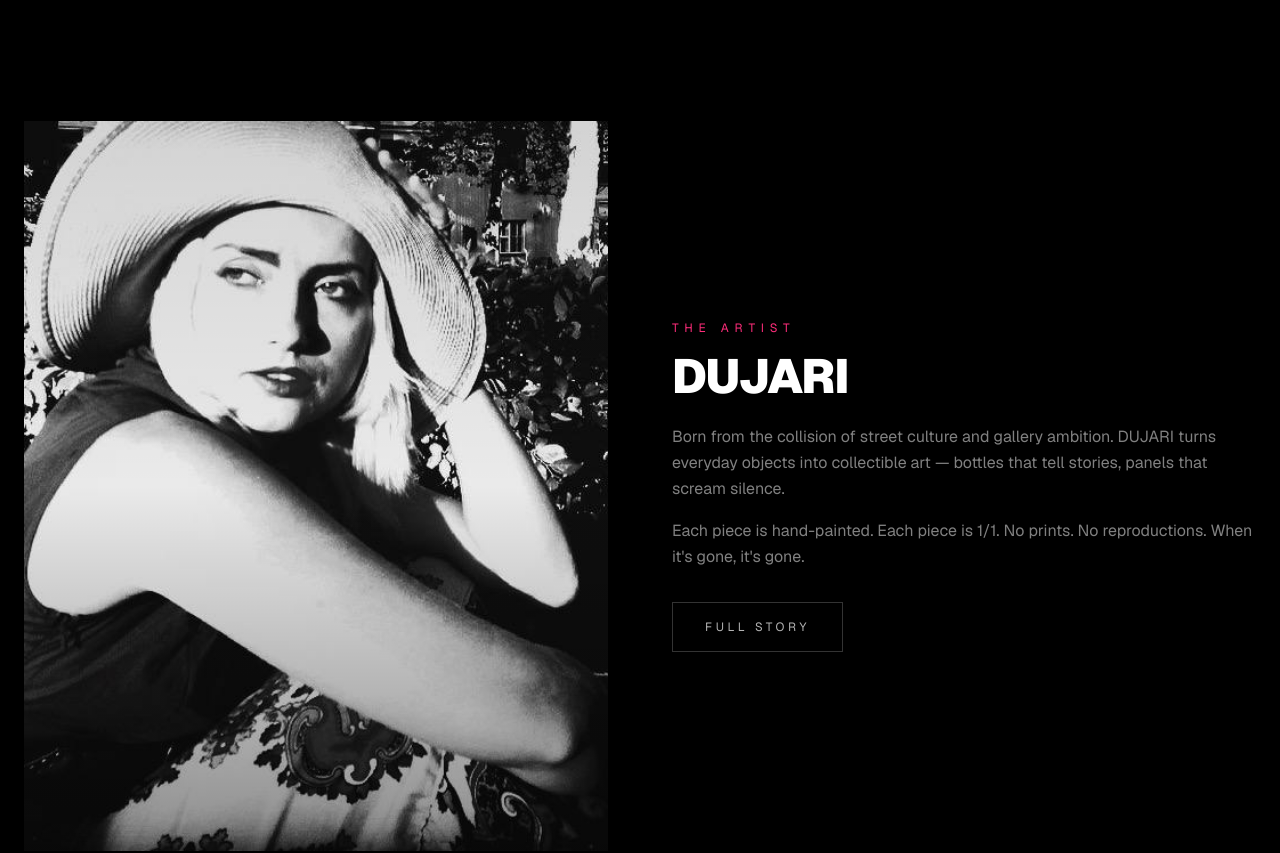
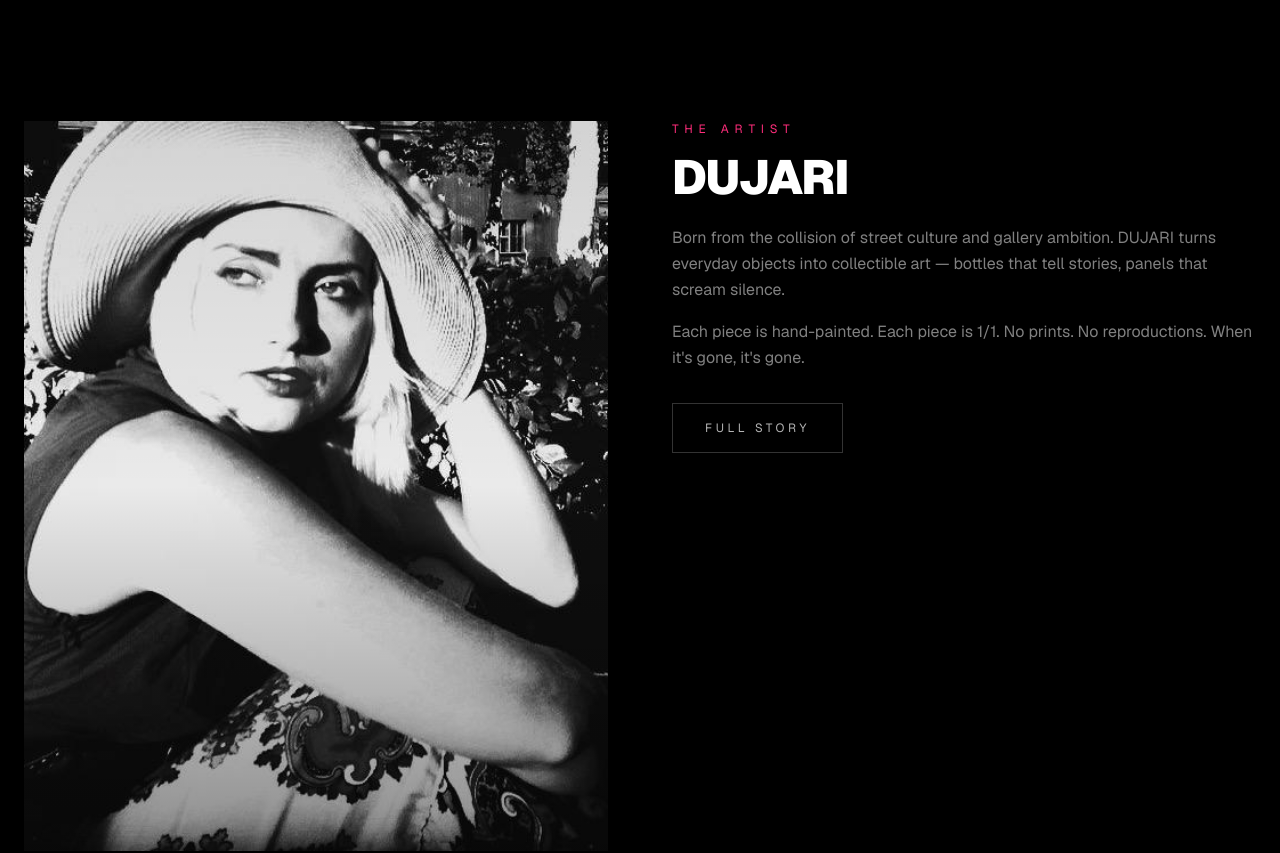
Before and after one commit to genfreemix/dujari, a Next.js app: page / in a window 1280 px wide. Shown: the part 2180-3033 px from the top of the page. Built offline with nearby package versions, Linux system fonts and the light colour scheme.

Commit message:
Align homepage artist image to top

```diff
--- a/src/components/ArtistBlock.tsx
+++ b/src/components/ArtistBlock.tsx
@@ -9,8 +9,8 @@ export default function ArtistBlock() {
 
   return (
     <section id="artist" className="bg-black py-20 md:py-32 border-t border-white/5">
-      <div className="max-w-7xl mx-auto px-6 grid grid-cols-1 md:grid-cols-2 gap-12 md:gap-16 items-center">
-        <div className="relative aspect-[4/5] bg-neutral-900 overflow-hidden">
+      <div className="max-w-7xl mx-auto px-6 grid grid-cols-1 md:grid-cols-2 gap-12 md:gap-16 items-start">
+        <div className="relative aspect-[4/5] bg-neutral-900 overflow-hidden self-start">
           <Image
             src="/artist/dujari-artist-portrait.jpg"
             alt="Portrait of Dujari"
```
